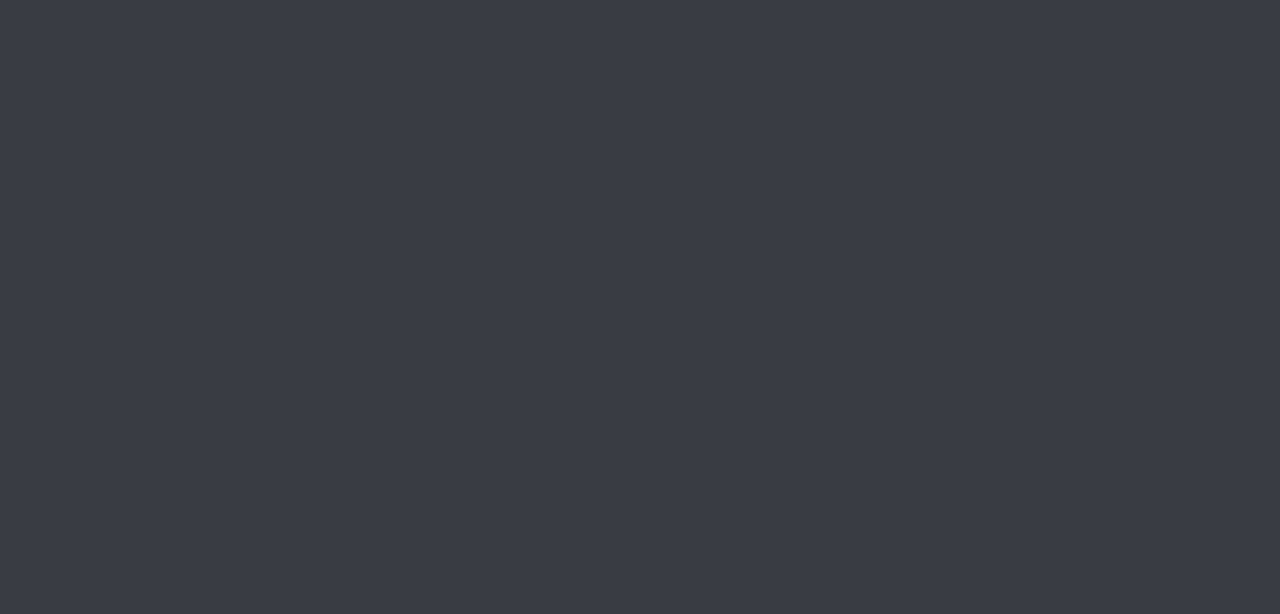
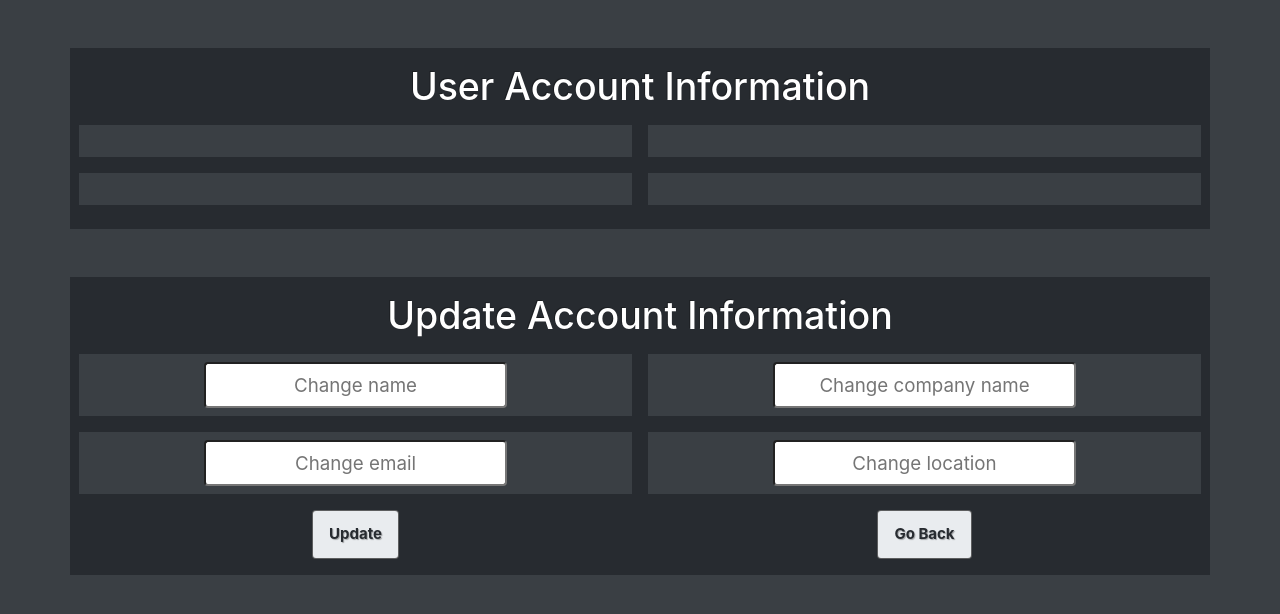
Before and after one commit to Jonny-Code/project1, an Angular app: page /register in a window 1280 px wide. Before the commit this address led to /. Shown: the top 614 px of the page. Built offline with nearby package versions, Linux system fonts and the light colour scheme.

Commit message:
adding register page

```diff
--- a/src/app/app-routing.module.ts
+++ b/src/app/app-routing.module.ts
@@ -6,11 +6,13 @@ import { CheckoutComponent } from "./components/checkout/checkout.component";
 import { AuthComponent } from "./components/auth/auth.component";
 import { EditorComponent } from "./components/editor/editor.component";
 import { AuthGuard } from "./auth.guard";
+import { RegisterComponent } from "./components/register/register.component";
 
 const routes: Routes = [
   { path: "", component: HomeComponent },
   { path: "products", component: ProductsComponent },
   { path: "checkout", component: CheckoutComponent },
+  { path: "register", component: RegisterComponent },
   {
     path: "admin",
     children: [
--- a/src/app/app.module.ts
+++ b/src/app/app.module.ts
@@ -12,6 +12,7 @@ import { ProductRepository } from "./models/product.repository";
 import { AuthComponent } from "./components/auth/auth.component";
 import { EditorComponent } from "./components/editor/editor.component";
 import { OrderRepository } from "./models/order.repository";
+import { RegisterComponent } from './components/register/register.component';
 
 @NgModule({
   declarations: [
@@ -20,7 +21,8 @@ import { OrderRepository } from "./models/order.repository";
     HomeComponent,
     ProductsComponent,
     AuthComponent,
-    EditorComponent
+    EditorComponent,
+    RegisterComponent
   ],
   imports: [BrowserModule, AppRoutingModule, HttpClientModule, FormsModule],
   providers: [RestService, ProductRepository, OrderRepository],
--- a/src/app/components/products/products.component.html
+++ b/src/app/components/products/products.component.html
@@ -58,7 +58,7 @@
         </button>
         <div class="dropdown-menu" aria-labelledby="dropdownMenuButton">
           <a class="dropdown-item" routerLink="/admin/auth">Admin</a>
-          <a class="dropdown-item">Log out</a>
+          <a class="dropdown-item" routerLink="/register">User Account</a>
         </div>
       </div>
     </div>
--- /dev/null
+++ b/src/app/components/register/register.component.html
@@ -0,0 +1,87 @@
+<div class="container mt-5 p-3 bg-dark">
+  <h1 class="text-white text-center">User Account Information</h1>
+  <div class="row">
+    <div class="col bg-primary m-2 p-2 d-flex justify-content-center">
+      <h3 class="text-white m-2">
+        <span class="badge badge-light">{{ name }}</span>
+      </h3>
+    </div>
+    <div class="col bg-primary m-2 p-2 d-flex justify-content-center">
+      <h3 class="text-white m-2">
+        <span class="badge badge-light">{{ company }}</span>
+      </h3>
+    </div>
+  </div>
+  <div class="row">
+    <div class="col bg-primary m-2 p-2 d-flex justify-content-center">
+      <h3 class="text-white m-2">
+        <span class="badge badge-light">{{ email }}</span>
+      </h3>
+    </div>
+    <div class="col bg-primary m-2 p-2 d-flex justify-content-center">
+      <h3 class="text-white m-2">
+        <span class="badge badge-light">{{ location }}</span>
+      </h3>
+    </div>
+  </div>
+</div>
+<form novalidate #form="ngForm" (ngSubmit)="submit(form)">
+  <div class="container mt-5 p-3 bg-dark">
+    <h1 class="text-white text-center">Update Account Information</h1>
+
+    <div class="row">
+      <div class="col bg-primary m-2 p-2 d-flex justify-content-center">
+        <input
+          type="text"
+          class="form-control-lg rounded pl-1 pr-1 text-center"
+          id="inputName"
+          placeholder="Change name"
+          name="name"
+          [(ngModel)]="name"
+        />
+      </div>
+      <div class="col bg-primary m-2 p-2 d-flex justify-content-center">
+        <input
+          type="text"
+          class="form-control-lg rounded pl-1 pr-1 text-center"
+          id="inputCompany"
+          placeholder="Change company name"
+          name="company"
+          [(ngModel)]="company"
+        />
+      </div>
+    </div>
+    <div class="row">
+      <div class="col bg-primary m-2 p-2 d-flex justify-content-center">
+        <input
+          type="text"
+          class="form-control-lg rounded pl-1 pr-1 text-center"
+          id="inputEmail"
+          placeholder="Change email"
+          name="email"
+          [(ngModel)]="email"
+        />
+      </div>
+      <div class="col bg-primary m-2 p-2 d-flex justify-content-center">
+        <input
+          type="text"
+          class="form-control-lg rounded pl-1 pr-1 text-center"
+          id="inputLocation"
+          placeholder="Change location"
+          name="location"
+          [(ngModel)]="location"
+        />
+      </div>
+    </div>
+    <div class="row mt-2">
+      <div class="col d-flex justify-content-center">
+        <button type="submit" class="btn btn-light font-weight-bold">
+          Update
+        </button>
+      </div>
+      <div class="col d-flex justify-content-center">
+        <div class="btn btn-light font-weight-bold" routerLink="/">Go Back</div>
+      </div>
+    </div>
+  </div>
+</form>
--- /dev/null
+++ b/src/app/components/register/register.component.ts
@@ -0,0 +1,29 @@
+import { Component, OnInit } from "@angular/core";
+import { NgForm } from "@angular/forms";
+
+@Component({
+  selector: "app-register",
+  templateUrl: "./register.component.html",
+  styleUrls: ["./register.component.css"]
+})
+export class RegisterComponent implements OnInit {
+  name: string;
+  company: string;
+  email: string;
+  location: string;
+
+  constructor() {}
+
+  ngOnInit() {
+    let item = { ...JSON.parse(sessionStorage.getItem("account")) }
+    console.log(item)
+    this.name = item.name;
+    this.company = item.company;
+    this.email = item.email;
+    this.location = item.location;
+  }
+
+  submit(form: NgForm) {
+    (sessionStorage.length > 0) ? sessionStorage.clear() : sessionStorage.setItem("account", JSON.stringify(form.value));
+  }
+}
```
Also changed, not shown: src/app/components/register/register.component.css (added), 1 other file (tests, documents, lock files or other folders).
